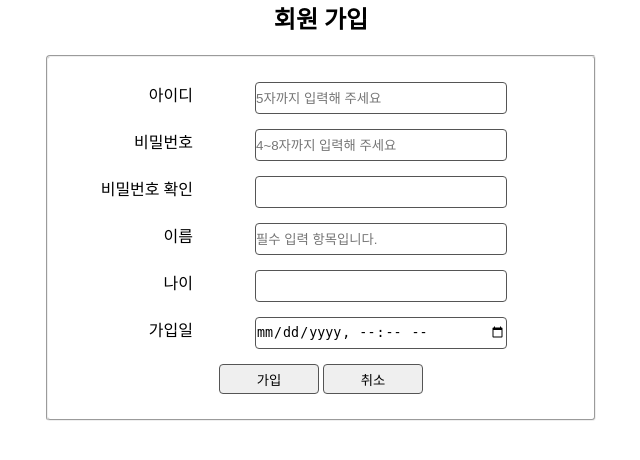
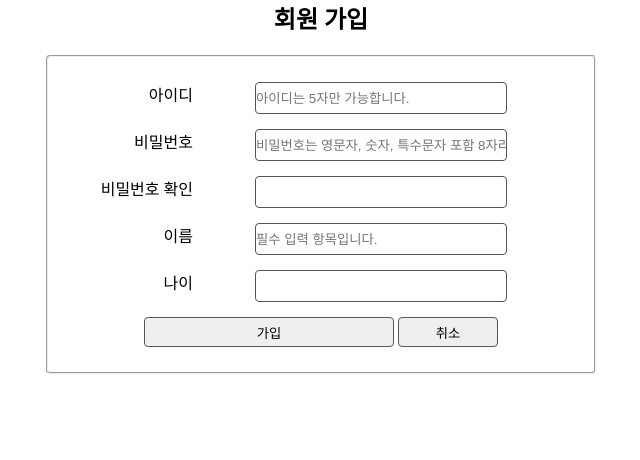
Before and after one commit to sugu2100/mamber, a Flask app: page /register/ in a window 1280 px wide. Shown: the part 110-570 px from the top of the page, without its empty margins (319-959 px from the left). Run offline with Flask 2, Linux system fonts and the light colour scheme.

Commit message:
register update

```diff
--- a/app.py
+++ b/app.py
@@ -52,16 +52,23 @@ def register():
         pwd = request.form['passwd']
         name = request.form['name']
         age = request.form['age']
-        date = request.form['regDate']
-
+        #date = request.form['regDate']
+        # 회원 가입
         conn = getconn()
         cur = conn.cursor()
-        sql = "INSERT INTO member VALUES ('%s', '%s', '%s', '%s', '%s') " \
-             % (id, pwd, name, age, date)
+        sql = "INSERT INTO member (mid, passwd, name, age) VALUES ('%s', '%s', '%s', '%s') " \
+             % (id, pwd, name, age)
         cur.execute(sql)   # 실행 함수
         conn.commit()      # 커밋 완료
+
+        # 가입 후 자동 로그인
+        sql = "SELECT * FROM member WHERE mid = '%s' " % (id)
+        cur.execute(sql)
+        rs = cur.fetchone()
         conn.close()
-        return redirect(url_for('memberlist'))   #url 경로로 이동
+        if rs:
+            session['userID'] = id   # 자동 로그인시 세션 발급 필수
+            return redirect(url_for('memberlist'))
     else:
         return render_template('register.html') #GET 방식
 
@@ -89,7 +96,8 @@ def login():
 
 @app.route('/logout/')
 def logout():
-    session.pop('userID')  #세션 삭제
+    #session.pop('userID')  #userID 세션 삭제
+    session.clear()         # 전체의 세션 삭제
     return redirect(url_for('index'))
 
 @app.route('/member_del/<string:id>/')   #삭제 url 생성
--- /dev/null
+++ b/static/js/checkMember.js
@@ -0,0 +1,36 @@
+//회원가입 유효성(validation) 검사
+function checkMember(){
+    var form = document.regForm;
+    var id = form.mid.value;      //id는 5글자
+    var pwd1 = form.passwd.value;  //비밀번호 8글자, 영문자, 숫자, 특수문자 모두 포함
+    var pwd2 = form.passwd_confirm.value;
+    var name = form.name.value;
+
+    //비밀번호 정규 표현식 생성
+    var pwd_pat1 = /[0-9A-Za-z]/  //영문자, 숫자
+    var pwd_pat2 = /[~!@#$%^&*]/    //특수문자
+
+    if(id.length != 5){  //아이디 글자수 5자가 아니면
+        alert("아이디는 5자만 가능합니다.");
+        form.mid.select();   //선택 영역지정
+        return false;
+    }
+    else if(pwd1.length != 8 || !pwd_pat1.test(pwd1) || !pwd_pat2.test(pwd1)) {
+        alert("비밀번호는 영문자, 숫자, 특수문자 포함 8자리입니다.");
+        form.pwd1.select();
+        return false;
+    }
+    else if(pwd1 != pwd2){   //비밀번호와 비밀번호확인이 일치하지 않으면
+        alert("비밀번호를 동일하게 입력해 주세요.");
+        form.passwd_confirm.select();
+        return false;
+    }
+    else if(name == ""){
+        alert("이름은 필수 입력 항목입니다.");
+        form.name.focus();
+        return false;
+    }
+    else{
+        form.submit();   //폼 전송
+    }
+}
--- a/templates/memberlist.html
+++ b/templates/memberlist.html
@@ -7,7 +7,7 @@
 </head>
 <body>
     <div id="container">
-        {% if session == null %} <!--session이 없다면 즉, 로그인하지 않았다면 -->
+        {% if ssid == null %} <!--session이 없다면 즉, 로그인하지 않았다면 -->
         <script>
             alert('먼저 로그인해 주세요');
             location.href = '/login/';  //경로이동 객체(location.href)
--- a/templates/register.html
+++ b/templates/register.html
@@ -4,26 +4,28 @@
     <meta charset="UTF-8">
     <title>회원 가입 페이지</title>
     <link rel="stylesheet" href="{{ url_for('static', filename='css/style.css') }}">
+    <script src="{{ url_for('static', filename='js/checkMember.js') }}"></script>
 </head>
 <body>
     <div id="container">
         {% include 'navbar.html' %}
         <section>
             <h1>회원 가입</h1>
-            <form action="{{ url_for('register') }}" method="post" class="join">
+            <form action="{{ url_for('register') }}" method="post" class="join" name="regForm">
                 <fieldset>
                     <ul>
                         <li>
                             <label for="mid">아이디</label>
-                            <input type="text" id="mid" name="mid" placeholder="5자까지 입력해 주세요">
+                            <input type="text" id="mid" name="mid" placeholder="아이디는 5자만 가능합니다.">
                         </li>
                         <li>
                             <label for="passwd1">비밀번호</label>
-                            <input type="password" id="passwd1" name="passwd" placeholder="4~8자까지 입력해 주세요">
+                            <input type="password" id="passwd1" name="passwd"
+                                   placeholder="비밀번호는 영문자, 숫자, 특수문자 포함 8자리입니다.">
                         </li>
                         <li>
                             <label for="passwd2">비밀번호 확인</label>
-                            <input type="password" id="passwd2" name="passwd2">
+                            <input type="password" id="passwd2" name="passwd_confirm">
                         </li>
                         <li>
                             <label for="name">이름</label>
@@ -33,12 +35,13 @@
                             <label for="age">나이</label>
                             <input type="text" id="age" name="age">
                         </li>
+<!--                        <li>-->
+<!--                            <label for="regDate">가입일</label>-->
+<!--                            <input type="datetime-local" id="regDate" name="regDate">-->
+<!--                        </li>-->
                         <li>
-                            <label for="regDate">가입일</label>
-                            <input type="datetime-local" id="regDate" name="regDate">
-                        </li>
-                        <li>
-                            <input type="submit" value="가입">
+                            <!-- <input type="submit" value="가입">-->
+                            <input type="button" value="가입" onclick="checkMember()">
                             <input type="reset" value="취소">
                         </li>
                     </ul>
```
Also changed, not shown: tbl_member.py (+9 -0 lines), memberdb.db.
